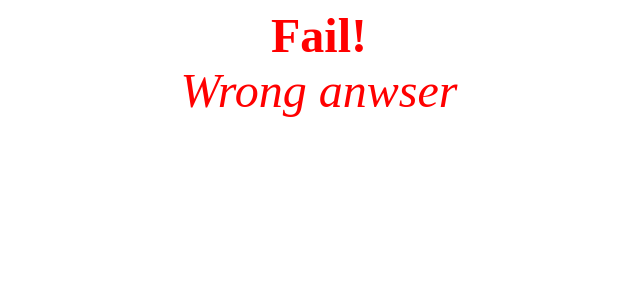
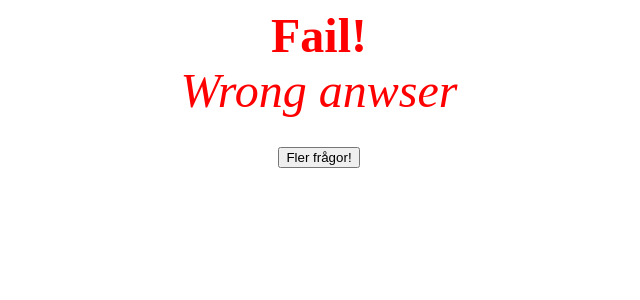
Before and after one commit to DanielWillim/DAT256, a React app: page / in a window 1280 px wide. Both pictures are taken after a click on the element "Sven hultins gata". Shown: the top 300 px of the page, without its empty margins (321-961 px from the left). Built offline with nearby package versions, Linux system fonts and the light colour scheme; the HTML template or start-up script is replaced by a standard one.

Commit message:
Returnknappar funkar, Win e nu en funtion och inte en class
Gjort så Win e en funtion och lagt funtionalliteten i App istället för i Win/Fail då det är bättre att ha det centrerat

```diff
--- a/src/App.jsx
+++ b/src/App.jsx
@@ -51,6 +51,11 @@ export default class App extends Component {
     responded: false,
   }
 
+  nextQuestion=()=>{
+    console.log("nextQestion körs!")
+    this.setState({responded: false})
+  }
+
   render() {
     const { responded } = this.state;
 
@@ -63,8 +68,10 @@ export default class App extends Component {
           question={currentQuestion.question}
         />
       );
-    } if (responded.won) {
-      return (<Win />);
+    } else if (responded.won) {
+      return (<Win onNext={this.nextQuestion}/>);
+    } else {
+      return (<Fail onNext={this.nextQuestion} />);
     }
     return (<Fail />);
   }
--- a/src/Win.jsx
+++ b/src/Win.jsx
@@ -2,26 +2,11 @@ import React, { Component } from 'react';
 
 import App from 'App'
 
-export default class Winning extends Component {
-
-  state ={nextQuestion:0}
-
-  handleClick=()=>{
-    console.log('The link was clicked.');
-    this.setState({nextQuestion:1})
-  }
-
-  render() {
-    if (this.state.nextQuestion == 0)
+export default function Winning(props){
     return (
       <p>
         <h1>Grattis du hade rätt!</h1>
-        <button onClick={this.handleClick}>Fler frågor!</button>
+        <button onClick={props.onNext}>Fler frågor!</button>
       </p>
-    );
-    else
-    return (
-    <App />
     )
   }
-}
--- a/src/fail.jsx
+++ b/src/fail.jsx
@@ -1,6 +1,7 @@
 import React from 'react';
 
-export default function Fail (){
+export default function Fail (props){
+
   return(
 <div>
 	<center>
@@ -8,6 +9,8 @@ export default function Fail (){
 			<b>Fail!</b>
 			<br />
 			<i>Wrong anwser</i>
+			<br />
+			<button onClick={props.onNext}>Fler frågor!</button>
 		</font>
 
 	</center>
```
